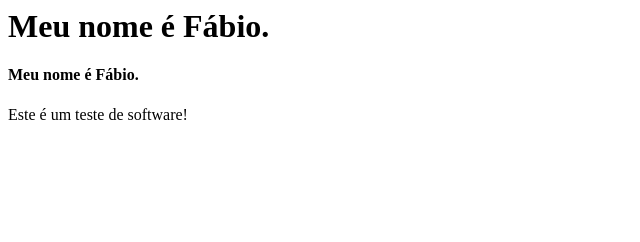
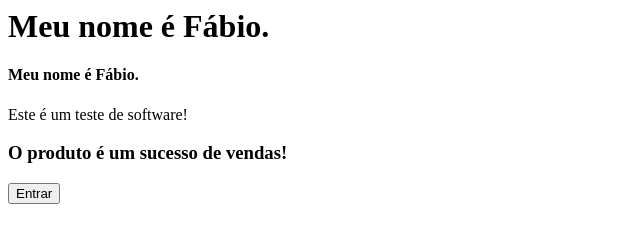
Before and after one commit to softtware0104/PROJETO_WEB_FRONT, a plain HTML site: page index.html in a window 1280 px wide. Shown: the whole page, without its empty margins (0-640 px from the left). Drawn offline with Linux system fonts and the light colour scheme.

Commit message:
PROJETO_WEB_FRONT: FábioLeonel | add botão.

```diff
--- a/index.html
+++ b/index.html
@@ -4,3 +4,6 @@
 
 <h4>Meu nome é Fábio.</h4>
 <p>Este é um teste de software!</p>
+
+<h3>O produto é um sucesso de vendas!</h3>
+<button />Entrar
```
